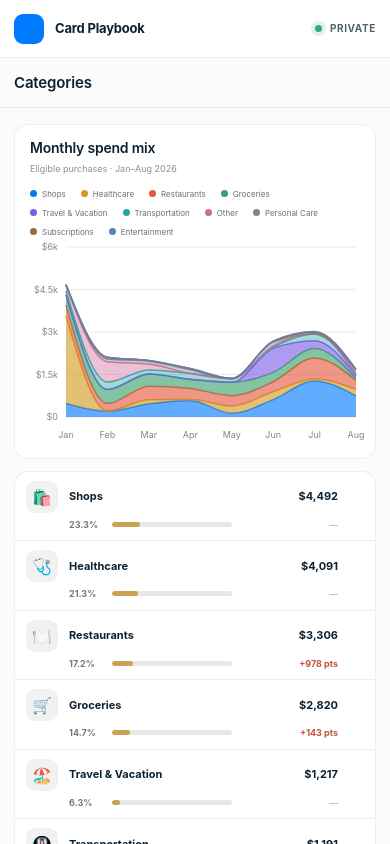
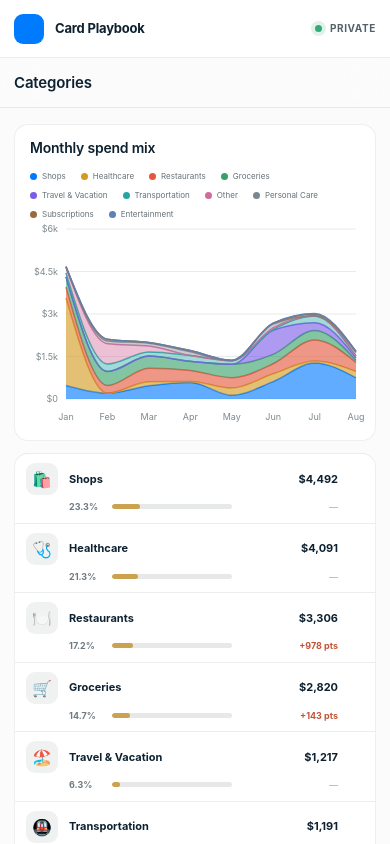
Before and after one commit to pondorasti/pondorasti, a Next.js app: page /categories in a window 390 px wide. Shown: the top 844 px of the page. Built offline with nearby package versions, Linux system fonts and the light colour scheme; some icons are missing.

Commit message:
Remove chart date label

```diff
--- a/app/components/CategoryTrendChart.tsx
+++ b/app/components/CategoryTrendChart.tsx
@@ -28,15 +28,10 @@ function axisMoney(value: number) {
 
 export default function CategoryTrendChart({ data, series }: Props) {
   const [highlightedSeries, setHighlightedSeries] = useState<string | null>(null);
-  const firstMonth = String(data[0]?.month ?? '');
-  const lastMonth = String(data.at(-1)?.month ?? '');
-  const range = firstMonth && lastMonth
-    ? `${new Date(`${firstMonth}-01T12:00:00Z`).toLocaleDateString('en-US', { month: 'short' })}–${new Date(`${lastMonth}-01T12:00:00Z`).toLocaleDateString('en-US', { month: 'short', year: 'numeric' })}`
-    : 'Monthly';
 
   return (
     <section className="surface category-trend-surface" aria-label="Monthly spending mix by category">
-      <div className="surface-heading"><h2>Monthly spend mix</h2><small>Eligible purchases · {range}</small></div>
+      <div className="surface-heading"><h2>Monthly spend mix</h2></div>
       <div className="category-trend-legend" aria-label="Chart legend">
         {series.map((name, index) => (
           <button
--- a/app/globals.css
+++ b/app/globals.css
@@ -320,7 +320,6 @@ footer p { max-width: 660px; margin: 0; text-align: right; font-size: 10px; line
 .principle-card p { margin: 0; color: #b9c6cc; font-size: 11px; }
 
 .category-trend-surface { position: relative; z-index: 2; margin-bottom: 12px; overflow: visible; }
-.category-trend-surface .surface-heading > small { color: #879196; font-size: 9px; }
 .category-trend-legend { padding: 1px 16px 10px; display: flex; flex-wrap: wrap; gap: 7px 15px; color: #657178; font-size: 8px; }
 .category-trend-legend button { padding: 0; display: inline-flex; align-items: center; gap: 5px; border: 0; outline-offset: 3px; background: none; color: inherit; font-size: inherit; white-space: nowrap; cursor: default; transition: opacity 140ms ease; }
 .category-trend-legend button.dimmed { opacity: .34; }
@@ -428,7 +427,6 @@ footer p { max-width: 660px; margin: 0; text-align: right; font-size: 10px; line
   .benefit-list-value { grid-column: 3; grid-row: 1; text-align: right; }
   .benefit-list-state { grid-column: 2 / 4; grid-row: 2; }
   .category-table-head { display: none; }
-  .category-trend-surface .surface-heading { align-items: start; flex-direction: column; gap: 4px; }
   .category-trend-legend { max-height: 52px; overflow: auto; }
   .category-trend-chart { height: 220px; padding-inline: 2px; }
   .category-table-row { min-height: 66px; padding: 9px 12px; grid-template-columns: minmax(0,1fr) auto 16px; gap: 5px 10px; }
--- a/next.config.ts
+++ b/next.config.ts
@@ -1,7 +1,7 @@
 import type { NextConfig } from 'next';
 
 const nextConfig: NextConfig = process.env.HUNK_STATIC_EXPORT === '1'
-  ? { output: 'export', trailingSlash: true }
+  ? { output: 'export', trailingSlash: true, distDir: '.next-hunk' }
   : {};
 
 export default nextConfig;
```
Also changed, not shown: 1 other file (tests, documents, lock files or other folders).
